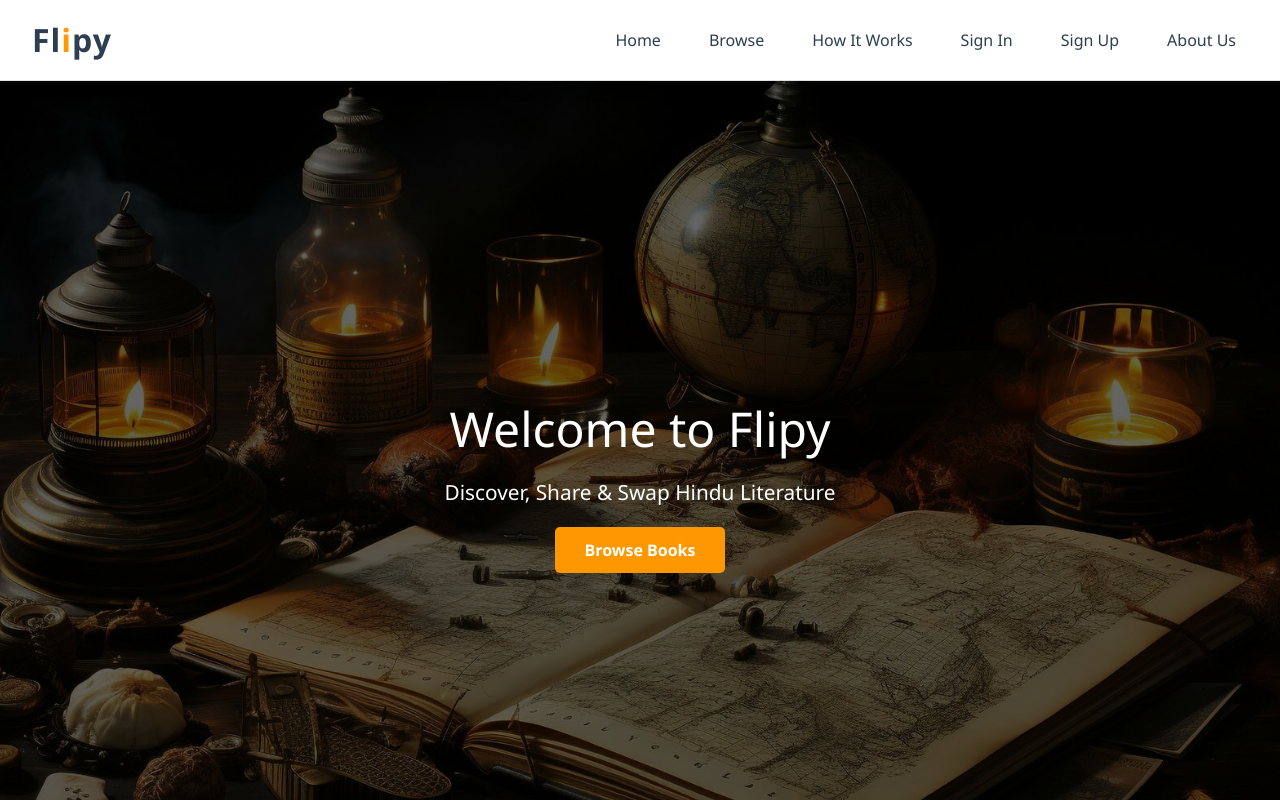
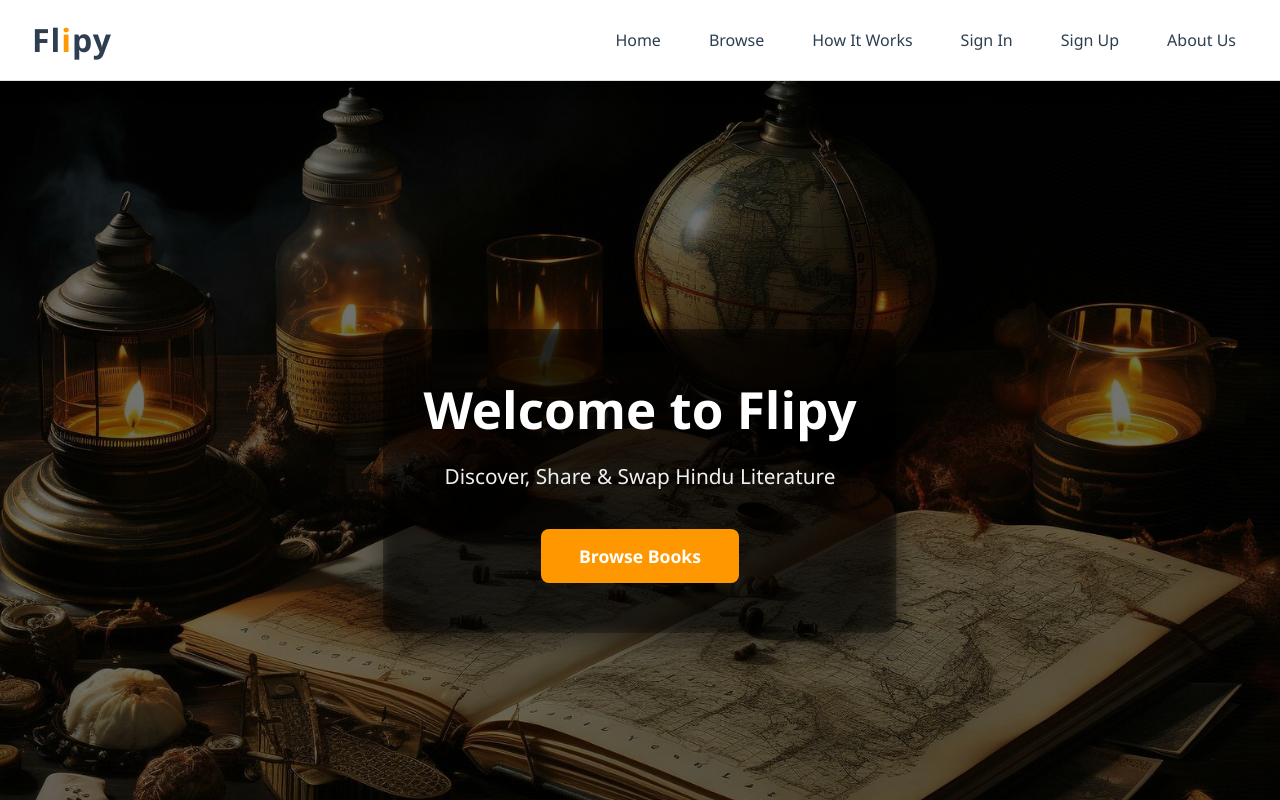
Before and after one commit to het0305/flipy, a React (Create React App) app in the folder frontend/: page / in a window 1280 px wide. Shown: the top 800 px of the page. Built offline with nearby package versions, Linux system fonts and the light colour scheme.

Commit message:
version 2

```diff
--- a/frontend/src/AboutUs.css
+++ b/frontend/src/AboutUs.css
@@ -5,16 +5,29 @@
   padding: 80px 20px 40px;
   font-family: 'Poppins', sans-serif;
   color: #333;
+  overflow-x: hidden;
 }
 
+/* --- Header Section --- */
 .about-header {
   text-align: center;
-  margin-bottom: 50px;
+  margin-bottom: 60px;
+  animation: fadeDown 1s ease forwards;
 }
 
 .about-header h1 {
   font-size: 3rem;
   color: #e67300;
+  position: relative;
+  display: inline-block;
+  margin-bottom: 10px;
+  transition: text-shadow 0.3s ease;
+  cursor: pointer;
+}
+
+.about-header h1:hover {
+  text-shadow: 0 0 10px rgba(230, 115, 0, 0.7),
+               0 0 20px rgba(230, 115, 0, 0.5);
 }
 
 .about-header p {
@@ -22,25 +35,56 @@
   color: #555;
   max-width: 700px;
   margin: 10px auto 0;
+  line-height: 1.6;
 }
 
+/* --- About Content Sections --- */
 .about-content {
-  max-width: 900px;
+  max-width: 1000px;
   margin: 0 auto;
   padding: 0 20px;
+  display: flex;
+  flex-direction: column;
+  gap: 30px;
 }
 
 .about-section {
   background-color: #fff;
-  padding: 30px;
-  border-radius: 12px;
-  margin-bottom: 30px;
-  box-shadow: 0 4px 16px rgba(0, 0, 0, 0.07);
+  padding: 40px 30px;
+  border-radius: 16px;
+  box-shadow: 0 8px 24px rgba(0, 0, 0, 0.08);
+  transition: transform 0.3s ease, box-shadow 0.3s ease;
+  animation: fadeUp 0.9s ease forwards;
+  opacity: 0;
+}
+
+.about-section:hover {
+  transform: translateY(-6px);
+  box-shadow: 0 12px 28px rgba(0, 0, 0, 0.12);
 }
 
 .about-section h2 {
   color: #e67300;
-  margin-bottom: 12px;
+  margin-bottom: 16px;
+  font-size: 1.8rem;
+  position: relative;
+  padding-bottom: 8px;
+}
+
+.about-section h2::after {
+  content: "";
+  position: absolute;
+  width: 60px;
+  height: 3px;
+  background: #e67300;
+  bottom: 0;
+  left: 0;
+  border-radius: 2px;
+  transition: width 0.3s ease;
+}
+
+.about-section:hover h2::after {
+  width: 100px;
 }
 
 .about-section p,
@@ -52,8 +96,42 @@
 
 .about-section ul {
   padding-left: 20px;
+  margin-top: 10px;
 }
 
 .about-section li {
   margin-bottom: 10px;
+  position: relative;
+  padding-left: 20px;
 }
+
+.about-section li::before {
+  content: "•";
+  position: absolute;
+  left: 0;
+  color: #e67300;
+  font-weight: bold;
+}
+
+/* --- Animations --- */
+@keyframes fadeUp {
+  0% {
+    opacity: 0;
+    transform: translateY(40px);
+  }
+  100% {
+    opacity: 1;
+    transform: translateY(0);
+  }
+}
+
+@keyframes fadeDown {
+  0% {
+    opacity: 0;
+    transform: translateY(-40px);
+  }
+  100% {
+    opacity: 1;
+    transform: translateY(0);
+  }
+}
--- a/frontend/src/Home.css
+++ b/frontend/src/Home.css
@@ -2,52 +2,113 @@
 
 .home-container {
   height: 100vh;
-  width: 100%; /* Add this line */
+  width: 100%;
   background-image: url('../public/images/home.jpg');
   background-size: cover;
   background-position: center;
   position: relative;
   font-family: 'Segoe UI', sans-serif;
   color: white;
+  overflow: hidden;
 }
 
+/* Smooth animated dark overlay */
 .overlay {
-  background-color: rgba(0, 0, 0, 0.6); /* darken overlay */
+  background-color: rgba(0, 0, 0, 0.55);
   height: 100%;
+  width: 100%;
   display: flex;
   align-items: center;
   justify-content: center;
   text-align: center;
   padding: 20px;
+  position: relative;
+  animation: fadeIn 1.2s ease forwards;
 }
 
+/* Floating particle effect for background */
+.home-container::before {
+  content: '';
+  position: absolute;
+  top: 0;
+  left: 0;
+  width: 200%;
+  height: 200%;
+  background: repeating-radial-gradient(
+    rgba(255,255,255,0.03) 2px,
+    transparent 4px
+  );
+  animation: floatBG 25s linear infinite;
+  pointer-events: none;
+}
+
+/* Content box with soft glass effect */
 .home-content {
   max-width: 700px;
-  padding: 40px;
-  border-radius: 10px;
+  padding: 50px 40px;
+  border-radius: 15px;
+  background: rgba(0, 0, 0, 0.35);
+  backdrop-filter: blur(6px);
+  box-shadow: 0 8px 30px rgba(0, 0, 0, 0.5);
+  opacity: 0;
+  transform: translateY(40px);
+  animation: fadeUp 1.2s ease forwards 0.3s;
 }
 
+/* Headings with subtle entrance */
 .home-content h1 {
-  font-size: 3rem;
+  font-size: 3.2rem;
   margin-bottom: 20px;
+  font-weight: 700;
+  color: #fff;
 }
 
 .home-content p {
   font-size: 1.3rem;
-  margin-bottom: 30px;
+  margin-bottom: 35px;
+  color: #f0f0f0;
+  line-height: 1.6;
 }
 
+/* Animated CTA Button */
 .cta-button {
   background-color: #ff9800;
-  padding: 12px 30px;
+  padding: 14px 38px;
   color: white;
   text-decoration: none;
-  border-radius: 5px;
+  border-radius: 8px;
   font-weight: bold;
-  font-size: 1rem;
-  transition: background 0.3s;
+  font-size: 1.1rem;
+  transition: 0.3s ease;
+  display: inline-block;
+  position: relative;
 }
 
 .cta-button:hover {
   background-color: #e68a00;
+  transform: translateY(-3px) scale(1.05);
 }
+
+/* Smooth fade-up animation */
+@keyframes fadeUp {
+  0% {
+    opacity: 0;
+    transform: translateY(40px);
+  }
+  100% {
+    opacity: 1;
+    transform: translateY(0);
+  }
+}
+
+/* Overlay fade-in animation */
+@keyframes fadeIn {
+  0% { opacity: 0; }
+  100% { opacity: 1; }
+}
+
+/* Floating particle background */
+@keyframes floatBG {
+  0% { transform: translate(0,0); }
+  100% { transform: translate(-100px,-100px); }
+}
--- a/frontend/src/HowItWorks.css
+++ b/frontend/src/HowItWorks.css
@@ -1,54 +1,111 @@
+/* src/HowItWorks.css */
+
 .howitworks-container {
   height: 100vh;
   width: 100%;
-  background-image: linear-gradient(rgba(0, 0, 0, 0.4), rgba(0, 0, 0, 0.4)),
-                    url('https://static.vecteezy.com/system/resources/previews/036/776/388/non_2x/ai-generated-a-spooky-still-life-old-book-candle-and-lantern-generated-by-ai-free-photo.jpg');
+  background-image: url('../public/images/home.jpg');
   background-size: cover;
   background-position: center;
   background-repeat: no-repeat;
   position: relative;
   font-family: 'Segoe UI', sans-serif;
   color: white;
+  display: flex;
+  align-items: center;
+  justify-content: center;
+  overflow: hidden;
 }
 
+/* Cinematic subtle moving pattern */
+.howitworks-container::before {
+  content: '';
+  position: absolute;
+  top: 0;
+  left: 0;
+  width: 100%;
+  height: 100%;
+  background: repeating-radial-gradient(
+    rgba(255,255,255,0.03) 1px,
+    transparent 3px
+  );
+  animation: floatBG 20s linear infinite;
+  z-index: 1;
+  pointer-events: none;
+}
+
+@keyframes floatBG {
+  0% { transform: translate(0,0); }
+  100% { transform: translate(-50px,-50px); }
+}
+
+/* Overlay to center content */
 .overlay {
-  background-color: rgba(0, 0, 0, 0.3); /* lighter overlay */
+  background-color: rgba(0, 0, 0, 0.35);
+  width: 100%;
   height: 100%;
   display: flex;
   align-items: center;
   justify-content: center;
   text-align: center;
   padding: 20px;
+  z-index: 2;
 }
 
+/* Main content box with glass effect */
 .howitworks-content {
-  max-width: 700px;
-  padding: 40px;
-  border-radius: 10px;
-  background-color: rgba(0, 0, 0, 0.25); /* subtle semi-transparent box */
+  max-width: 750px;
+  padding: 50px 40px;
+  border-radius: 16px;
+  background-color: rgba(0, 0, 0, 0.35);
+  backdrop-filter: blur(6px);
+  animation: fadeUp 1s ease forwards;
+  opacity: 0;
+  transform: translateY(50px);
+  box-shadow: 0 8px 30px rgba(0,0,0,0.5);
 }
 
+/* Heading style */
 .howitworks-content h1 {
   font-size: 3rem;
   margin-bottom: 20px;
+  font-weight: 700;
 }
 
+/* Description text */
 .howitworks-content p {
   font-size: 1.3rem;
   margin-bottom: 30px;
+  color: #f0f0f0;
+  line-height: 1.6;
+  animation: fadeUp 1.2s ease forwards;
 }
 
+/* Modern CTA Button */
 .cta-button {
   background-color: #ff9800;
-  padding: 12px 30px;
+  padding: 14px 36px;
   color: white;
   text-decoration: none;
-  border-radius: 5px;
+  border-radius: 8px;
   font-weight: bold;
-  font-size: 1rem;
-  transition: background 0.3s;
+  font-size: 1.1rem;
+  transition: 0.3s ease;
+  display: inline-block;
 }
 
 .cta-button:hover {
   background-color: #e68a00;
+  transform: translateY(-3px) scale(1.05);
 }
+
+/* Smooth content arrival animation */
+@keyframes fadeUp {
+  0% {
+    opacity: 0;
+    transform: translateY(50px);
+  }
+  100% {
+    opacity: 1;
+    transform: translateY(0);
+  }
+}
```
